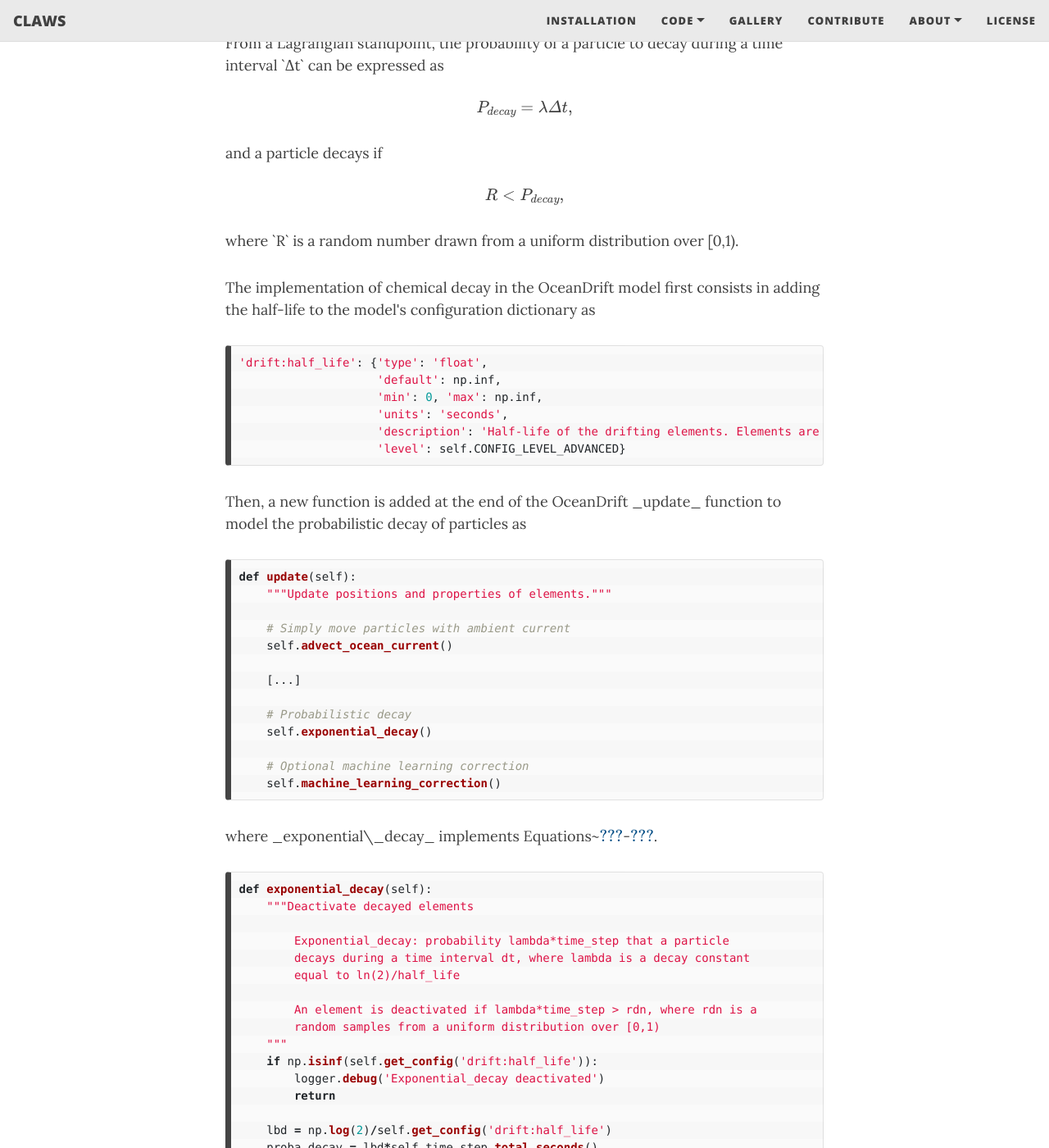
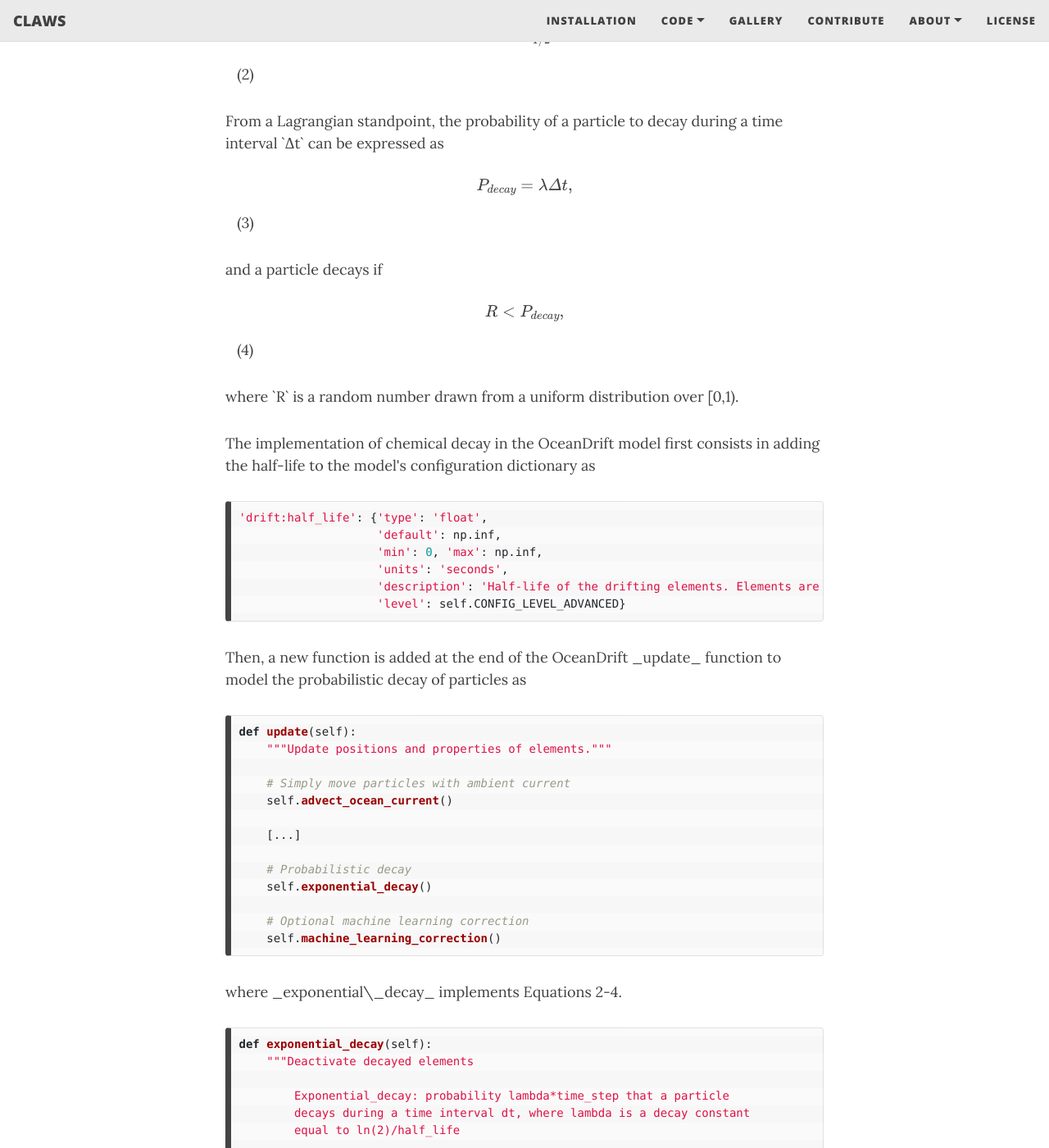
Before and after one commit to claws-scot/claws-scot.github.io, a Jekyll site: the page built from theory.md, in a window 1280 px wide and 1400 px high, scrolled down 544 px. Shown: the whole window at 82% size. Built offline with Jekyll 4.4.1, drawn with Linux system fonts in a browser that asks for light colours; nearby versions of some CDN libraries; formulas are drawn with MathJax 3.

Commit message:
Editing web pages

````diff
--- a/theory.md
+++ b/theory.md
@@ -7,24 +7,24 @@ nav-short: true
 
 <p>The exponential decay formula describes the fate of a chemical substance over time and states that half of its initial quantity, `N_0`, will have vanished after one half-life, `t_{1/2}`, on average. It can be written as</p>
 
-<p>$$ N(t) = N_0 exp(-&#955; t), $$</p>
+<p>$$ N(t) = N_0 exp(-&#955; t), $$ &nbsp;&nbsp;&nbsp;(1)</p>
 <!--    \label{eq:exponentialdecay}-->
 
 <p>where `t` is the time and &#955; is the decay constant[^1] equal to</p>
 
 [^1]: The decay constant can be viewed as the probability of a single particle to decay per unit time.
 
-<p>$$ &#955; = \frac{ln(2)}{t_{1/2}}. $$</p>
+<p>$$ &#955; = \frac{ln(2)}{t_{1/2}}. $$ &nbsp;&nbsp;&nbsp;(2)</p>
 <!--    \label{eq:decayconstant}-->
 
 <p>From a Lagrangian standpoint, the probability of a particle to decay during a time interval `&#916;t` can be expressed as</p>
 
-<p>$$P_{decay} = &#955; &#916;t, $$</p>
+<p>$$P_{decay} = &#955; &#916;t, $$&nbsp;&nbsp;&nbsp;(3)</p>
 <!--    \label{eq:decayprobability}-->
 
 <p>and a particle decays if</p>
 
-<p>$$R < P_{decay}, $$</p>
+<p>$$R < P_{decay}, $$ &nbsp;&nbsp;&nbsp;(4)</p>
 <!--    \label{eq:decaytest}-->
 
 <p>where `R` is a random number drawn from a uniform distribution over [0,1).</p>
@@ -58,7 +58,7 @@ def update(self):
     self.machine_learning_correction()
 ```
 
-<p>where _exponential\_decay_ implements Equations~\ref{eq:decayconstant}-\ref{eq:decaytest}.</p>
+<p>where _exponential\_decay_ implements Equations 2-4.</p>
 
 ```python
 def exponential_decay(self):
````
